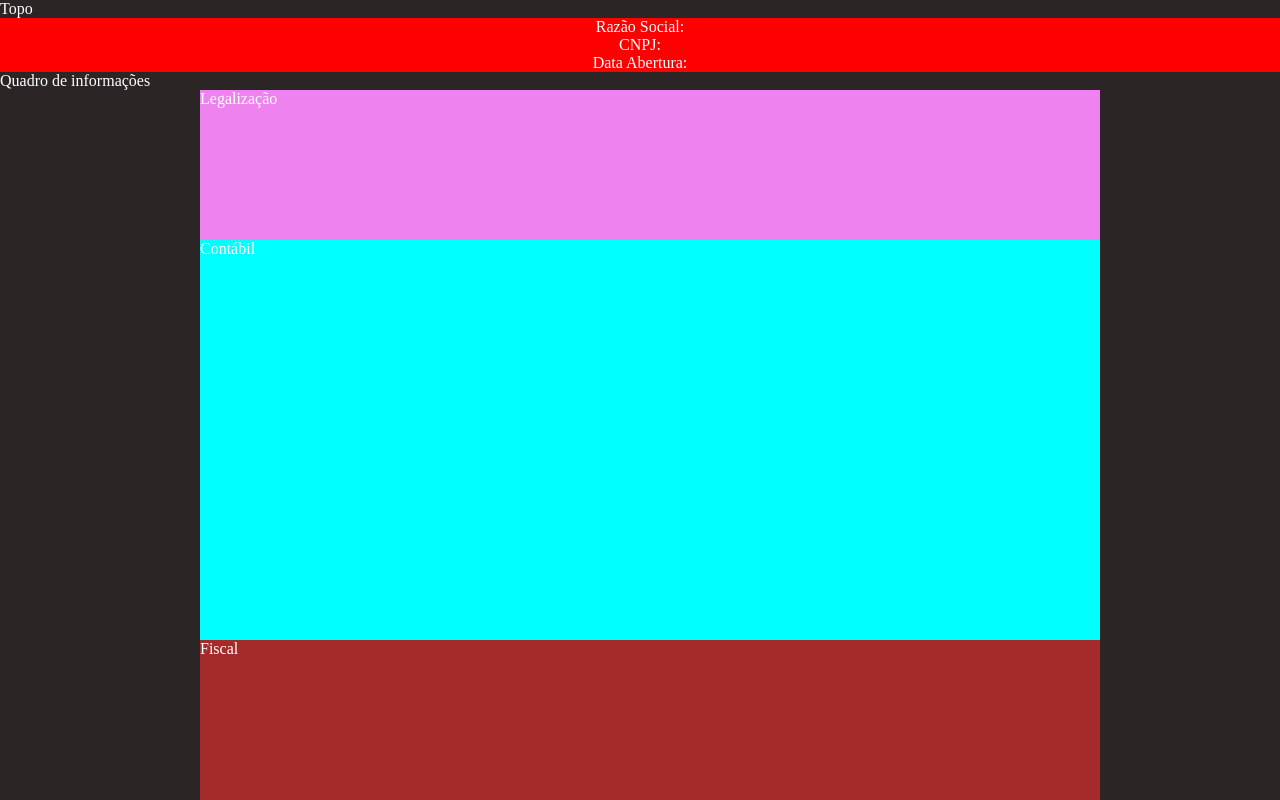
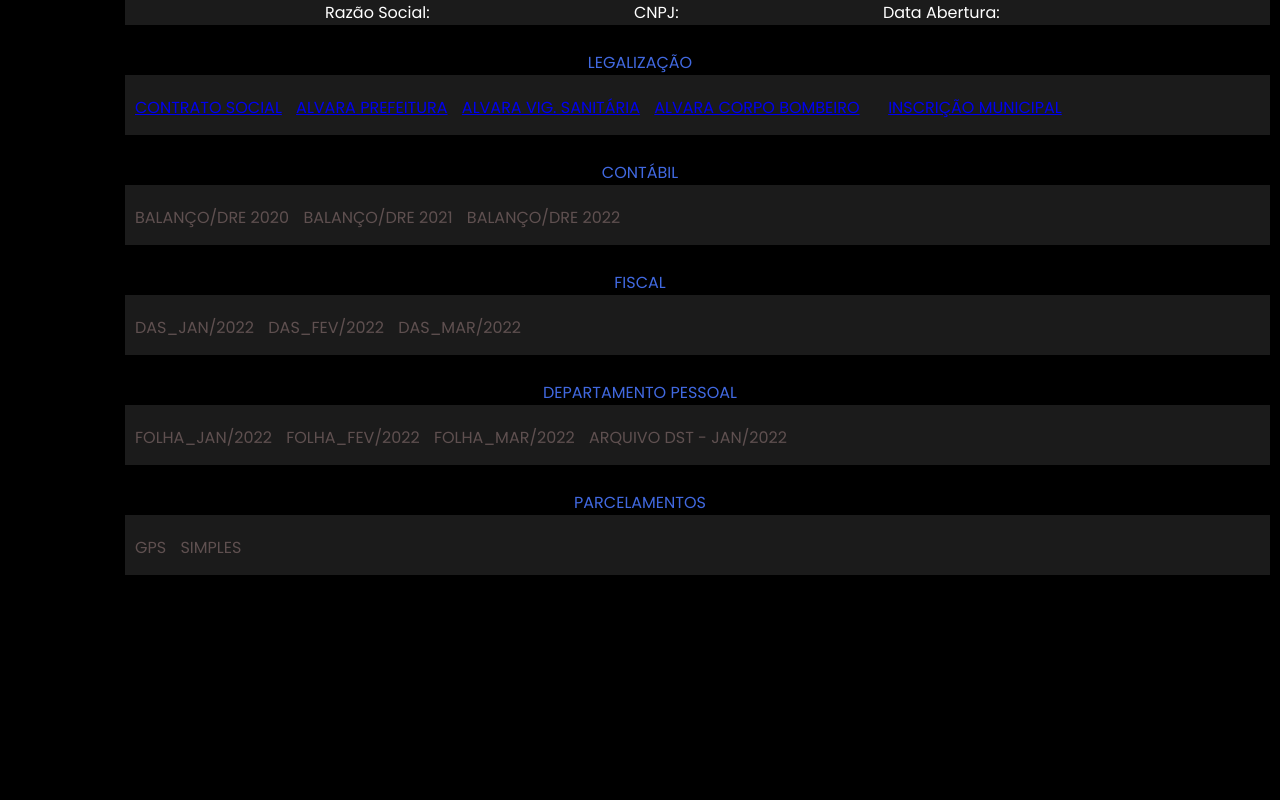
Before and after one commit to gustavo-lsilva/painel, a plain HTML site: page areacliente.html in a window 1280 px wide. Shown: the top 800 px of the page. Drawn offline with Linux system fonts and the light colour scheme.

Commit message:
Ajuste layout na área do cliente

```diff
--- a/areacliente.html
+++ b/areacliente.html
@@ -6,10 +6,15 @@
     <meta name="viewport" content="width=device-width, initial-scale=1.0">
     <link rel="stylesheet" href="style2.css">
     <script src="main.js"></script>
+
+    <link rel="preconnect" href="https://fonts.googleapis.com">
+<link rel="preconnect" href="https://fonts.gstatic.com" crossorigin>
+<link href="https://fonts.googleapis.com/css2?family=Poppins:wght@400;700&display=swap" rel="stylesheet">
+
     <title>Area do Cliente</title>
 </head>
 <body>
-    <div class="topocliente">Topo</div>
+    <div class="topocliente">
         <div class="dadoscliente">
             <ul>
                 <li>Razão Social:</li>
@@ -19,11 +24,85 @@
         </div>
     </div>
 
-    <div class="quadro">Quadro de informações
-        <div class="legalizacao">Legalização</div>
-        <div class="contabil">Contábil</div>
-        <div class="fiscal">Fiscal</Div>
-        <div class="dp">Departamento Pessoal</div>
+    <div class="quadro">
+        <br><p>LEGALIZAÇÃO</p>
+        <div class="legalizacao">
+            <ul class="menuleg">
+                <li>
+                    <a href="contrato.pdf">Contrato Social</a>
+                </li>
+                <li>
+                    <a href="alvara.pdf">Alvara Prefeitura</a></li>
+                <li>
+                    <a href="alvaravig.pdf">Alvara Vig. Sanitária</a>
+                </li>
+                <li>
+                    <a href="alvaracorpo.pdf">Alvara Corpo Bombeiro</a>
+                </li>
+                <li>
+                    <a hidden="incestadual.pdf">Inscrição Estadual</a>
+                </li>
+                <li>
+                    <a href="incmunicipal.pdf">Inscrição Municipal</a>
+                </li>
+            </ul>
+        </div>
+        <br><p>CONTÁBIL</p>
+        <div class="contabil">
+            <ul class="menucont">
+                <li>
+                    <a>Balanço/DRE 2020</a>
+                </li>
+                <li>
+                    <a>Balanço/DRE 2021</a></li>
+                <li>
+                    <a>Balanço/DRE 2022</a>
+                </li>
+            </ul>
+        </div>
+        <br><P>FISCAL</P>
+        <div class="fiscal">
+            <ul class="menufiscal">
+                <li>
+                    <a>DAS_Jan/2022</a>
+                </li>
+                <li>
+                    <a>DAS_Fev/2022</a></li>
+                <li>
+                    <a>Das_Mar/2022</a>
+                </li>
+            </ul>
+
+        </div>
+        <br><p>DEPARTAMENTO PESSOAL</p>
+        <div class="dp">
+            <ul class="menudp">
+                <li>
+                    <a>FOLHA_Jan/2022</a>
+                </li>
+                <li>
+                    <a>FOLHA_Fev/2022</a></li>
+                <li>
+                    <a>Folha_Mar/2022</a>
+                </li>
+                <li>
+                    <a>ARQUIVO DST - Jan/2022</a>
+                </li>
+            </ul>
+
+        </div>
+        <br><p>PARCELAMENTOS</p>
+        <div class="parcelamentos">
+            <ul class="menuparc">
+                <li>
+                    <a>GPS</a>
+                </li>
+                <li>
+                    <a>SIMPLES</a>
+                </li>
+            </ul>
+
+        </div>
     </div>
 </body>
 </html>
--- a/style2.css
+++ b/style2.css
@@ -5,39 +5,103 @@
 }
 
 body {
-    background: rgb(43, 37, 37);
+    background: black;
+    color: white;
+    font-family: "Poppins", sans-serif;
+}
+
+.dadoscliente {
+    background-color: rgb(27, 27, 27);
+    width: 1145px;
+    margin-left: 125px;
+}
+
+.dadoscliente li {
+    display: inline-flex;
+    justify-content: space-between;
+    margin-left: 200px;
+}
+
+.quadro p {
+    text-align: center;
+    color: royalblue;
+}
+
+.legalizacao {
+    background: rgb(27, 27, 27);
+    width: 1145px;
+    height: 60px;
+    margin-left: 125px;
+}
+
+.legalizacao li {
+    display: inline-block;
+    margin-left: 10px;
+    margin-top: 20px;
+    text-transform: uppercase;
+    color: rgb(95, 80, 80);
+}
+
+.legalizacao li:hover {
     color: white;
 }
 
-.dadoscliente {
-    background-color: red;
-    text-align: center;
+.contabil {
+    background: rgb(27, 27, 27);
+    width: 1145px;
+    height: 60px;
+    margin-left: 125px;
 }
 
-.legalizacao {
-    background: violet;
-    width: 900px;
-    height: 150px;
-    margin-left: 200px;
-}
-
-.contabil {
-    background-color: aqua;
-    width: 900px;
-    height: 400px;
-    margin-left: 200px;
+.contabil li {
+    display: inline-block;
+    margin-left: 10px;
+    margin-top: 20px;
+    text-transform: uppercase;
+    color: rgb(95, 80, 80);
 }
 
 .fiscal {
-    background-color: brown;
-    width: 900px;
-    height: 400px;
-    margin-left: 200px;
+    background: rgb(27, 27, 27);
+    width: 1145px;
+    height: 60px;
+    margin-left: 125px;
+}
+
+.fiscal li {
+    display: inline-block;
+    margin-left: 10px;
+    margin-top: 20px;
+    text-transform: uppercase;
+    color: rgb(95, 80, 80);
 }
 
 .dp {
-    background-color: gold;
-    width: 900px;
-    height: 400px;
-    margin-left: 200px;
+    background: rgb(27, 27, 27);
+    width: 1145px;
+    height: 60px;
+    margin-left: 125px;
 }
+
+.dp li {
+    display: inline-block;
+    margin-left: 10px;
+    margin-top: 20px;
+    text-transform: uppercase;
+    color: rgb(95, 80, 80);
+}
+
+.parcelamentos {
+    background: rgb(27, 27, 27);
+    width: 1145px;
+    height: 60px;
+    margin-left: 125px;
+}
+
+.parcelamentos li {
+    display: inline-block;
+    margin-left: 10px;
+    margin-top: 20px;
+    text-transform: uppercase;
+    color: rgb(95, 80, 80);
+}
```
